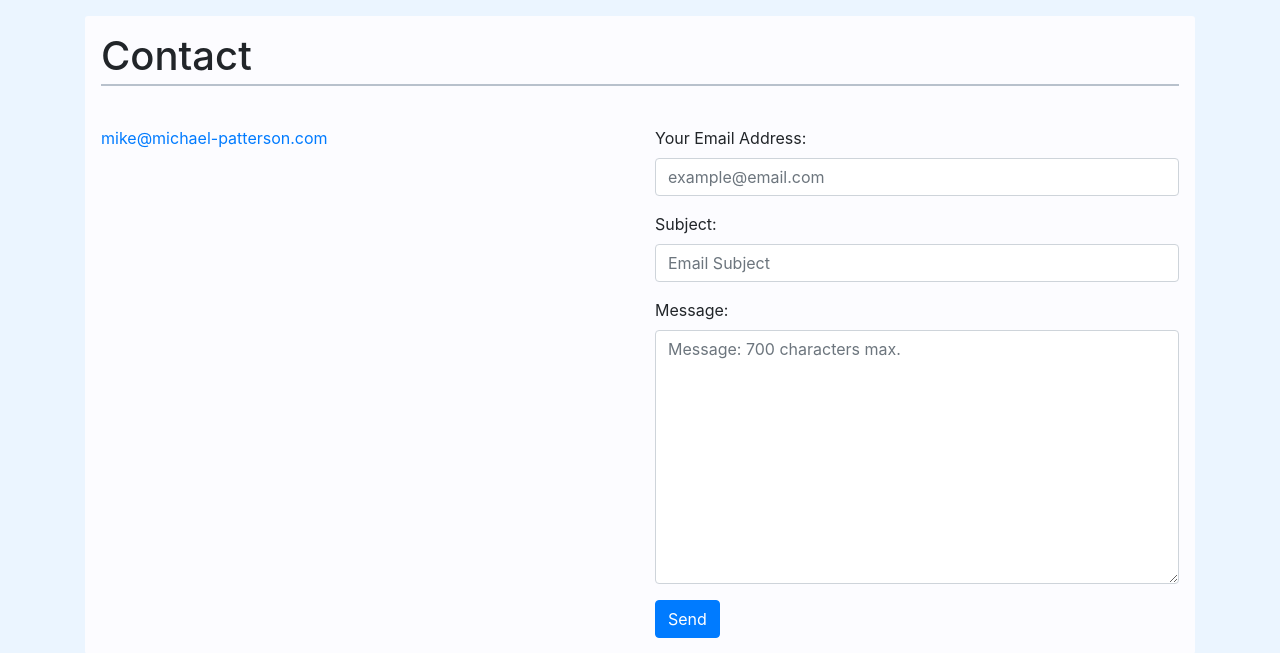
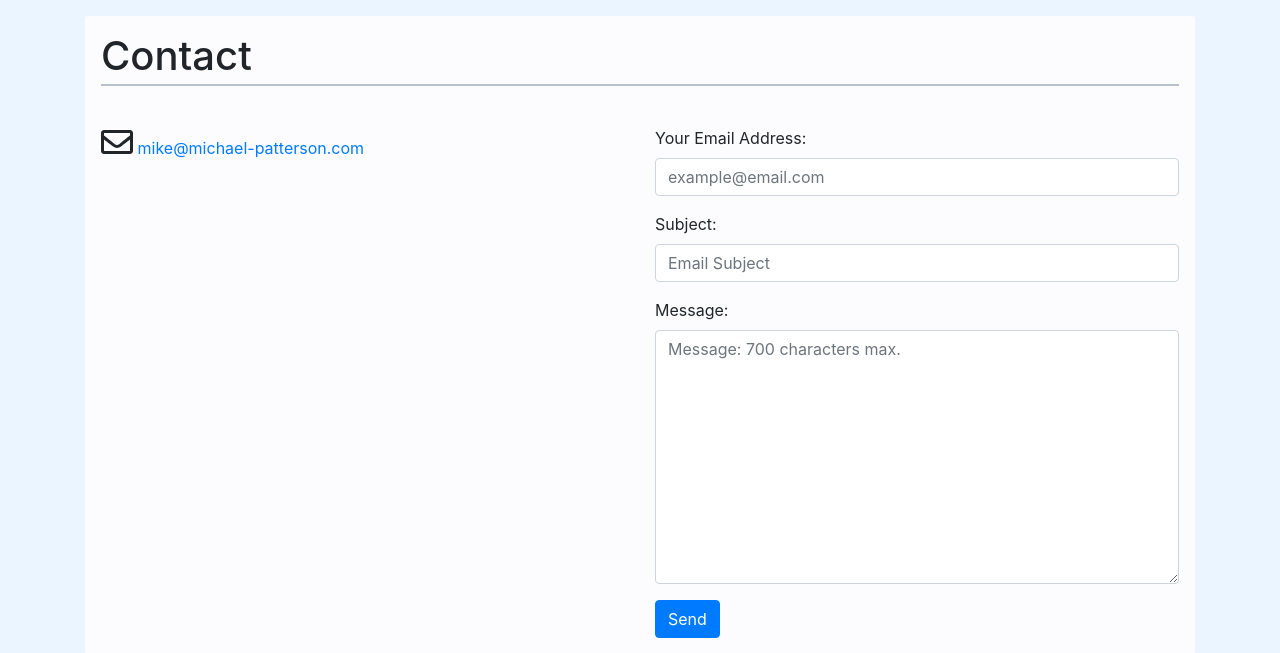
Before and after one commit to mppatterson84/verbose-pancake, a Django app: page /contact/ in a window 1280 px wide. Shown: the part 56-709 px from the top of the page. Run offline with Django 3.2, Linux system fonts and the light colour scheme; some libraries are stand-ins or nearby versions.

Commit message:
Update email.html

```diff
--- a/sendemail/templates/sendemail/email.html
+++ b/sendemail/templates/sendemail/email.html
@@ -1,12 +1,20 @@
 {% extends 'base.html' %}
+{% load static %}
 
+{% block head_links %}
+<link rel="stylesheet" href="https://cdnjs.cloudflare.com/ajax/libs/font-awesome/5.12.0/css/all.min.css">
+<link rel="stylesheet" href="{% static 'css/base.css' %}">
+{% endblock head_links %}
 
 {% block content %}
 <section class="email-container">
     <h1>Contact</h1>
     <div class="row">
         <div class="col-lg-6">
-            <p><a href="mailto:mike@michael-patterson.com">mike@michael-patterson.com</a></p>
+            <p class="pb-3">
+                <i class="far fa-envelope fa-2x"></i>
+                <a href="mailto:mike@michael-patterson.com">mike@michael-patterson.com</a>
+            </p>
         </div>
         <div class="col-lg-6">
             <form method="post">
```
Also changed, not shown: other parts of sendemail/templates/sendemail/email.html (+4 -0 lines).
